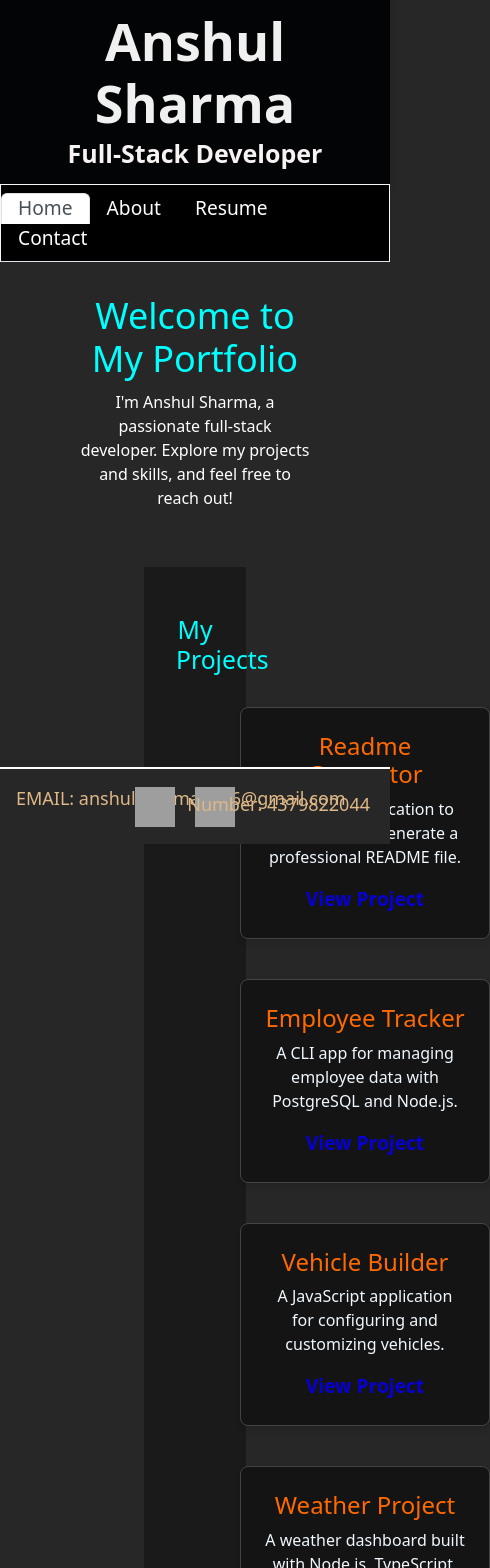
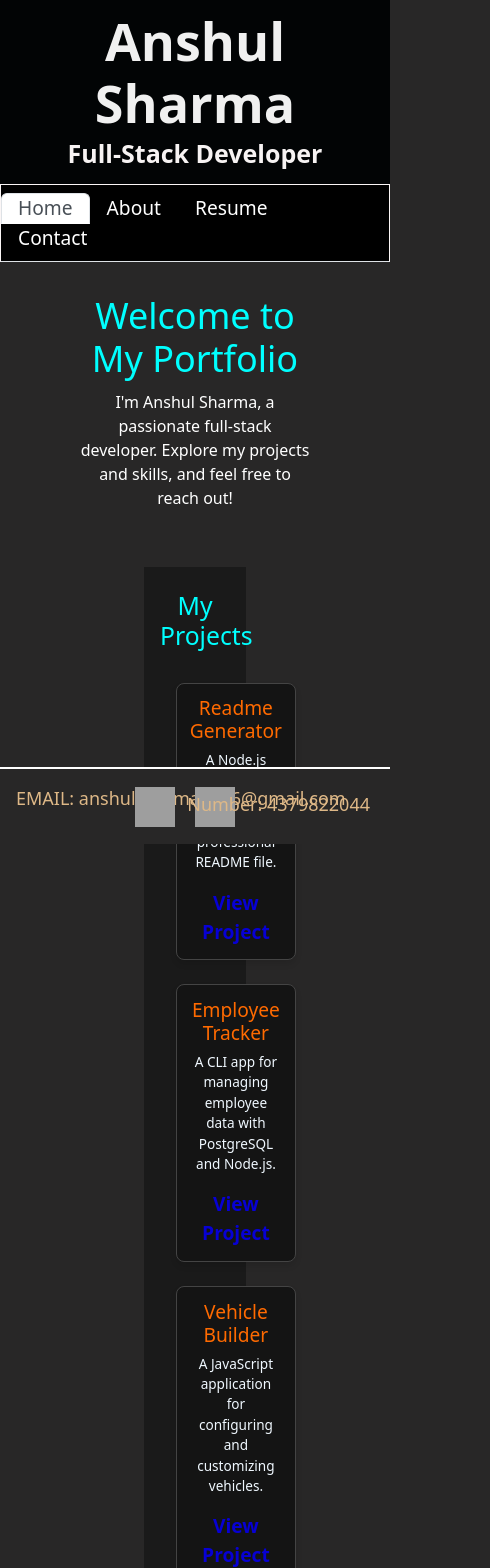
Before and after one commit to Anshul1555/Portfolio, a React (Vite) app: page / in a window 390 px wide. Shown: the top 1568 px of the page, 490 px wide, since content can reach past the window. Built offline with nearby package versions, Linux system fonts and the light colour scheme; grey boxes are pictures that could not be loaded.

Commit message:
add  responsive design

```diff
--- a/src/css/Projects.css
+++ b/src/css/Projects.css
@@ -68,3 +68,49 @@ html, body {
   .project-card a:hover {
     text-decoration: underline;
   }
+  /* Responsive Design */
+@media (max-width: 1024px) {
+  .projects-container {
+      padding: 0 2rem;
+      gap: 2rem;
+  }
+}
+
+@media (max-width: 768px) {
+  #projects {
+      padding: 2rem 1.5rem;
+  }
+  .projects-container {
+      grid-template-columns: repeat(auto-fill, minmax(200px, 1fr));
+      padding: 0 1.5rem;
+  }
+  .project-card {
+      padding: 1rem;
+  }
+  .project-card h3 {
+      font-size: 1.3rem;
+  }
+  .project-card p {
+      font-size: 0.9rem;
+  }
+}
+
+@media (max-width: 480px) {
+  #projects {
+      padding: 1.5rem 1rem;
+  }
+  .projects-container {
+      grid-template-columns: 1fr;
+      gap: 1.5rem;
+      padding: 0 1rem;
+  }
+  .project-card {
+      padding: 0.8rem;
+  }
+  .project-card h3 {
+      font-size: 1.2rem;
+  }
+  .project-card p {
+      font-size: 0.85rem;
+  }
+}
```
